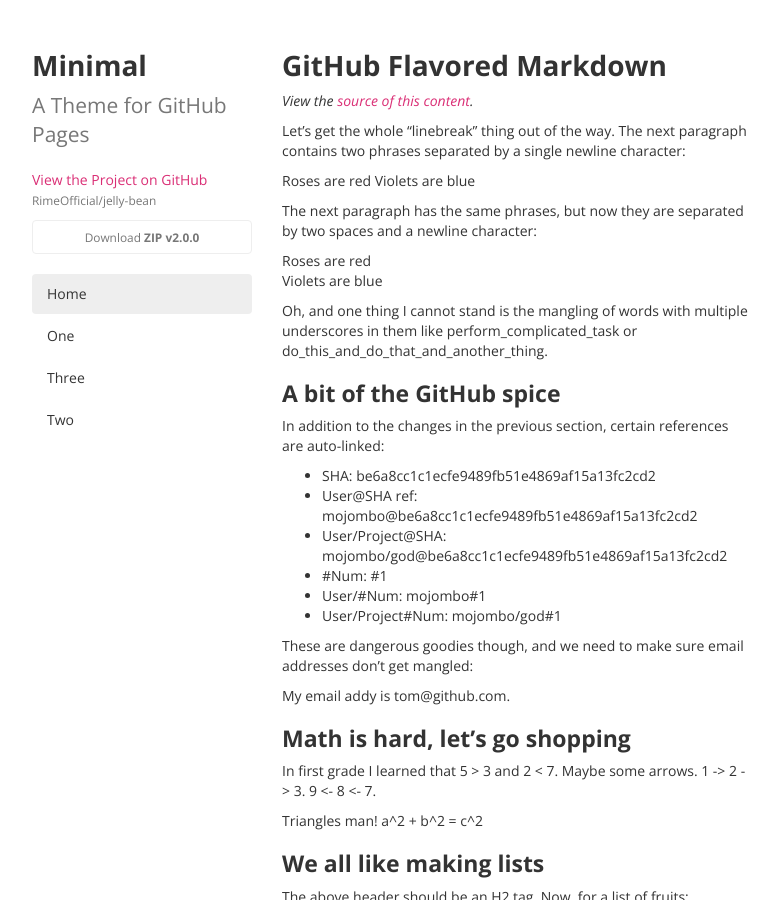
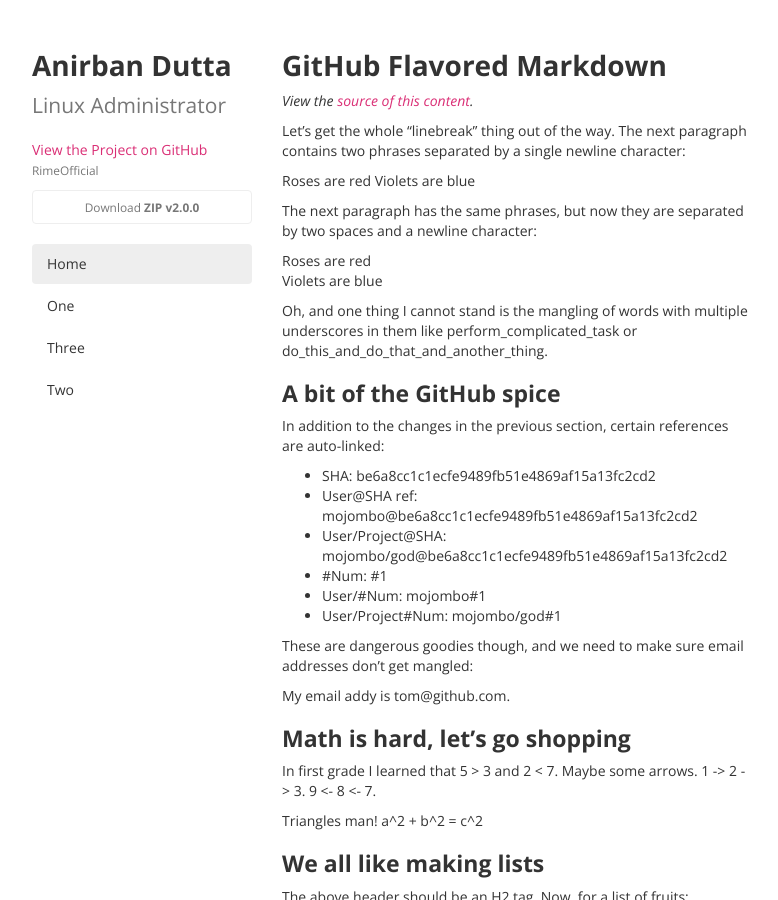
Before and after one commit to anirbandutta9/anirbandutta9.github.io, a Jekyll site: the page built from index.md, in a window 1280 px wide and 900 px high. Shown: the whole window, without its empty margins (248-1026 px from the left). Built offline with Jekyll 4.4.1, drawn with Linux system fonts in a browser that asks for light colours; nearby versions of some CDN libraries.

Commit message:
Update _config.yml

```diff
--- a/_config.yml
+++ b/_config.yml
@@ -7,9 +7,9 @@ gems:             [jekyll-gist, jekyll-sitemap, jekyll-seo-tag]
 permalink:        pretty
 
 # Setup
-title:            Minimal
-description:      'A Theme for GitHub Pages'
-baseurl:          /jelly-bean
+title:            Anirban Dutta
+description:      Linux Administrator
+baseurl:          /
 
 # SEO Advanced usage
 twitter:
```
